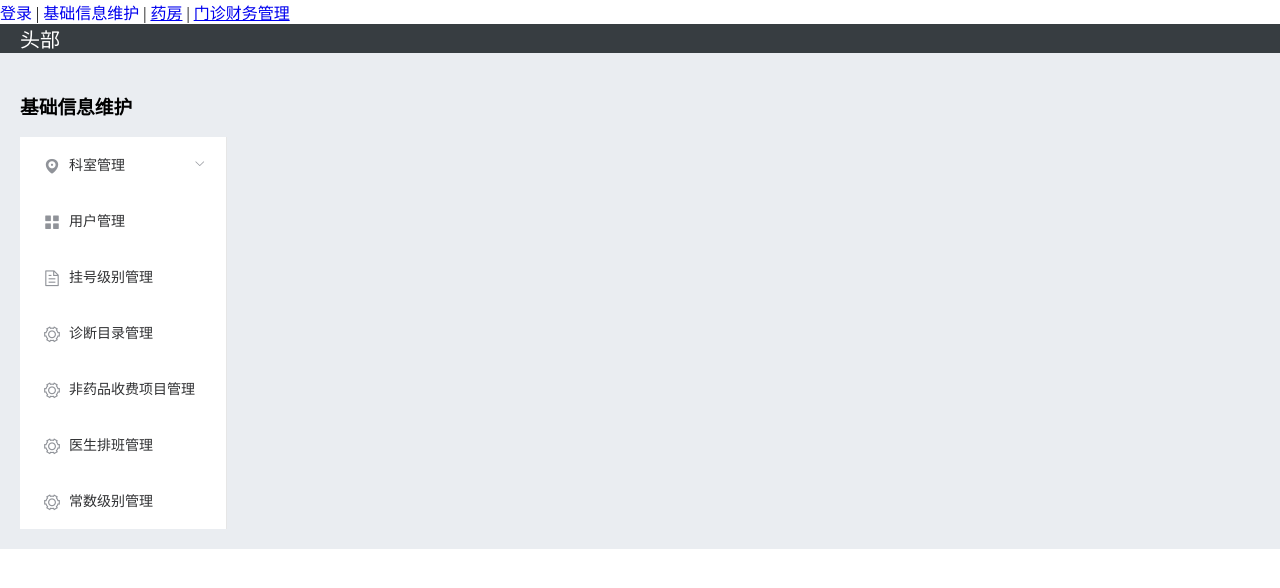
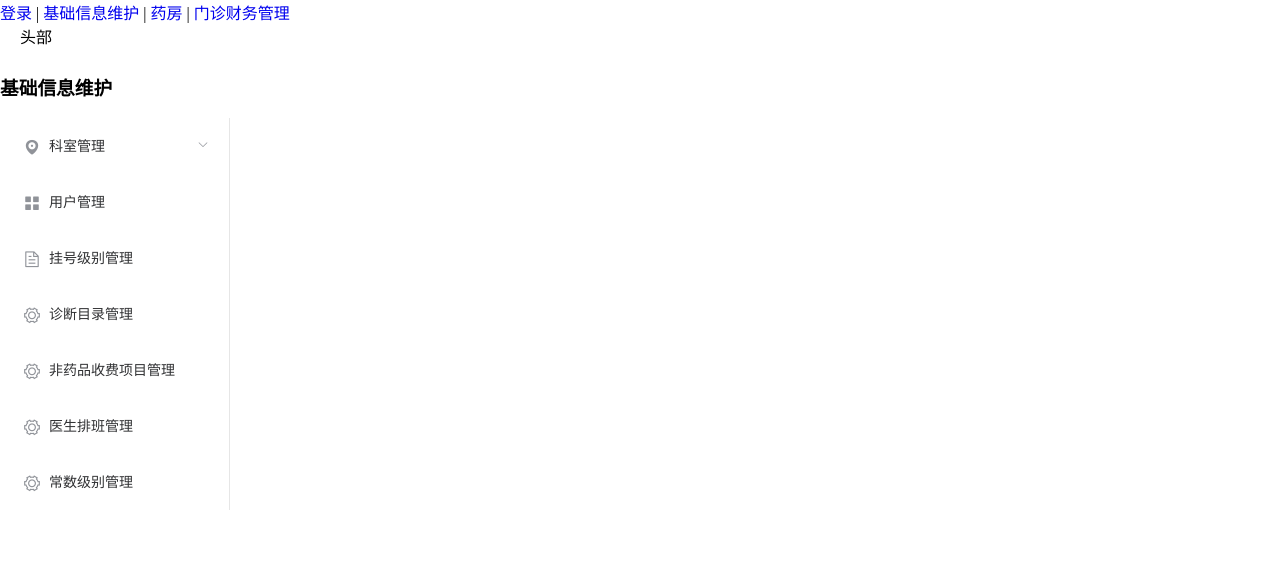
Before and after one commit to Ma-Runcheng/HIS-Vue, a Vue app: page /basic in a window 1280 px wide. Shown: the top 588 px of the page. Built offline with nearby package versions, Linux system fonts and the light colour scheme.

Commit message:
第三次 修改样式

```diff
--- a/src/App.vue
+++ b/src/App.vue
@@ -1,10 +1,12 @@
 <template>
   <div id="App">
-	<router-link to="/">登录</router-link> |
-	<router-link to="/basic">基础信息维护</router-link> |
-	<router-link to="/drugs">药房</router-link> |
-	<router-link to="/finance">门诊财务管理</router-link>
-	<router-view></router-view>
+    <div id="nav-item">
+      <router-link to="/">登录</router-link> |
+	    <router-link to="/basic">基础信息维护</router-link> |
+	    <router-link to="/drugs">药房</router-link> |
+	    <router-link to="/finance">门诊财务管理</router-link>
+    </div>
+	  <router-view></router-view>
   </div>
 </template>
 
@@ -20,7 +22,26 @@ export default {
 </script>
 
 <style lang="less">
-// #App{
-// 	height: 730px;
-// }
+  #App{
+    margin: 0;
+    padding: 0;
+  }
+
+  html{
+    height: 100%;
+  }
+
+  body{
+    height: 100%;
+    margin: 0;
+    padding: 0;
+  }
+
+  router-link-active {
+    text-decoration: none;
+  }
+
+  a {
+    text-decoration: none;
+  }
 </style>
--- a/src/components/drugs/Drugs.vue
+++ b/src/components/drugs/Drugs.vue
@@ -72,9 +72,9 @@
 	}
 </script>
 
-<style>
+<style scoped>
 	.home-container {
-		height: 100%;
+		height: 100vh;
 	}
 
 	.el-header {
--- a/src/views/Login.vue
+++ b/src/views/Login.vue
@@ -30,7 +30,7 @@ export default {
 }
 </script>
 
-<style>
+<style scoped>
     @import '../assets/font-awesome-4.7.0/css/font-awesome.min.css';
     #building{
         background-image: url('../assets/img/login_bg.png');
@@ -38,11 +38,6 @@ export default {
         height:100%;
         position:fixed;
         background-size:100% 100%;
-    }
-
-    body {
-        margin: 0;
-        padding: 0;
     }
 
     #App {
--- a/src/views/OutpatientFinance.vue
+++ b/src/views/OutpatientFinance.vue
@@ -65,8 +65,6 @@ export default {
 }
 </script>
 
-<style>
-.router-link-active {
-   text-decoration: none;
- }
+<style scoped>
+
 </style>
--- a/src/views/basicInfoMaintenance.vue
+++ b/src/views/basicInfoMaintenance.vue
@@ -1,12 +1,11 @@
 <template>
-  <div id="app">
-    <el-container>
-      <el-header :height="60">
+  <div id="App">
+    <el-container class="home-container">
+      <el-header :height="30">
         <Header></Header>
       </el-header>
-      <el-main>
-        <el-row class="tac">
-          <el-col :span="4">
+      <el-container>
+        <el-aside width="230px" class="aside-item">
           <h3>基础信息维护</h3>
           <el-menu
             class="el-menu-vertical-demo"
@@ -49,13 +48,13 @@
               <span slot="title">常数级别管理</span>
             </el-menu-item>
           </el-menu>
-          </el-col>
+        </el-aside>
 
-          <el-col :offset="1" :span="19">
+        <el-main class="main-item">
           <router-view></router-view>
-          </el-col>
-        </el-row>
         </el-main>
+      </el-container>
+
     </el-container>
   </div>
 </template>
@@ -71,7 +70,23 @@ export default {
 }
 </script>
 
-<style>
+<style scoped>
+.aside-item{
+  position: relative;
+}
+.main-item{
+  width: 100%;
+}
+
+.home-container{
+  height: 100%;
+}
+
+.el-header{
+  display: flex;
+  height: 30px;
+}
+
 .router-link-active {
    text-decoration: none;
  }
```
Lines whose indentation alone changed are shown as unchanged.
